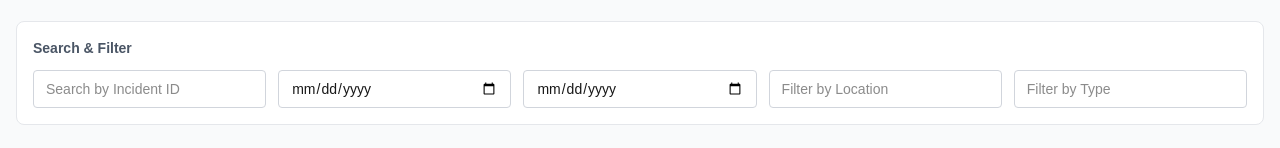
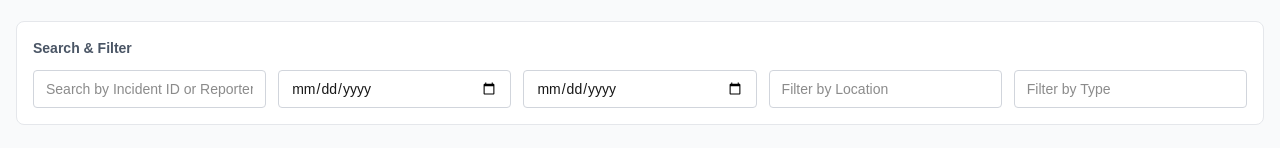
Before and after one commit to guertavincent/pmgi-incident-report, a Next.js app: page /dashboard in a window 1280 px wide. Shown: the part 123-271 px from the top of the page. Built offline with nearby package versions, Linux system fonts and the light colour scheme; no server answers; the database is empty; sample sign-in values are in the browser's storage.

Commit message:
i fix the search and filter

```diff
--- a/src/app/dashboard/page.tsx
+++ b/src/app/dashboard/page.tsx
@@ -13,7 +13,7 @@ function DashboardContent() {
   const [incidents, setIncidents] = useState<Incident[]>([]);
   const [loading, setLoading] = useState(true);
 
-  const [searchId, setSearchId] = useState('');
+  const [searchQuery, setSearchQuery] = useState('');
   const [filterDateFrom, setFilterDateFrom] = useState('');
   const [filterDateTo, setFilterDateTo] = useState('');
   const [filterLocation, setFilterLocation] = useState('');
@@ -37,9 +37,12 @@ function DashboardContent() {
 
   const filtered = useMemo(() => {
     let result = incidents;
-    if (searchId) {
-      result = result.filter((i) =>
-        i.incidentId.toLowerCase().includes(searchId.toLowerCase())
+    if (searchQuery) {
+      const query = searchQuery.toLowerCase();
+      result = result.filter(
+        (i) =>
+          i.incidentId.toLowerCase().includes(query) ||
+          i.reporterName.toLowerCase().includes(query)
       );
     }
     if (filterDateFrom) {
@@ -59,7 +62,7 @@ function DashboardContent() {
       );
     }
     return result;
-  }, [incidents, searchId, filterDateFrom, filterDateTo, filterLocation, filterType]);
+  }, [incidents, searchQuery, filterDateFrom, filterDateTo, filterLocation, filterType]);
 
   const formatDate = (ts: unknown) => {
     if (!ts) return '-';
@@ -99,9 +102,9 @@ function DashboardContent() {
         <h2 className="text-sm font-semibold text-gray-600 mb-3">Search & Filter</h2>
         <div className="grid grid-cols-1 md:grid-cols-3 lg:grid-cols-5 gap-3">
           <input
-            placeholder="Search by Incident ID"
-            value={searchId}
-            onChange={(e) => setSearchId(e.target.value)}
+            placeholder="Search by Incident ID or Reporter"
+            value={searchQuery}
+            onChange={(e) => setSearchQuery(e.target.value)}
             className="border border-gray-300 rounded px-3 py-2 text-sm focus:outline-none focus:ring-2 focus:ring-blue-400"
           />
           <input
```
